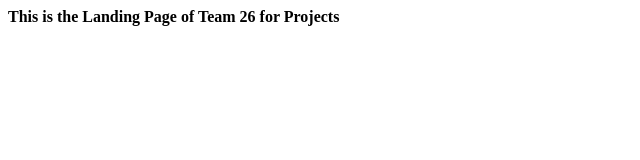
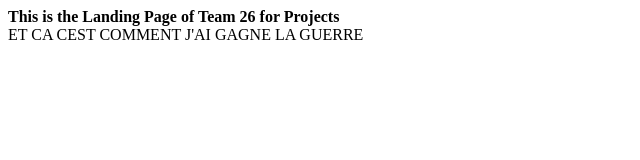
Before and after one commit to parkkibs/COMP1930-Team-26, a plain HTML site: page index.html in a window 1280 px wide. Shown: the whole page, without its empty margins (0-640 px from the left). Drawn offline with Linux system fonts and the light colour scheme.

Commit message:
New change from Kibum

```diff
--- a/index.html
+++ b/index.html
@@ -3,5 +3,6 @@
 <body>
 <b>This is the Landing Page of Team 26 for Projects
 </b>
+<div>ET CA CEST COMMENT J'AI GAGNE LA GUERRE</div>
 </body>
 </html>
```
